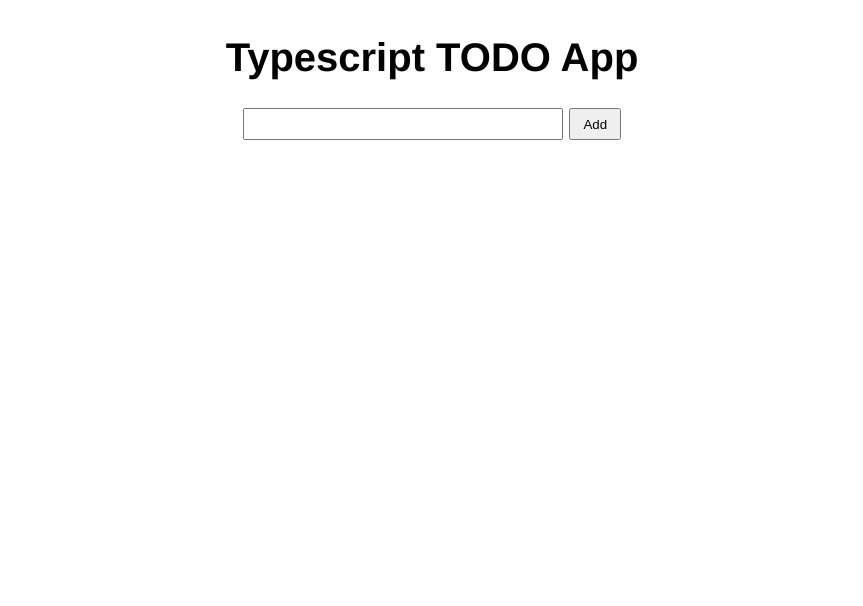
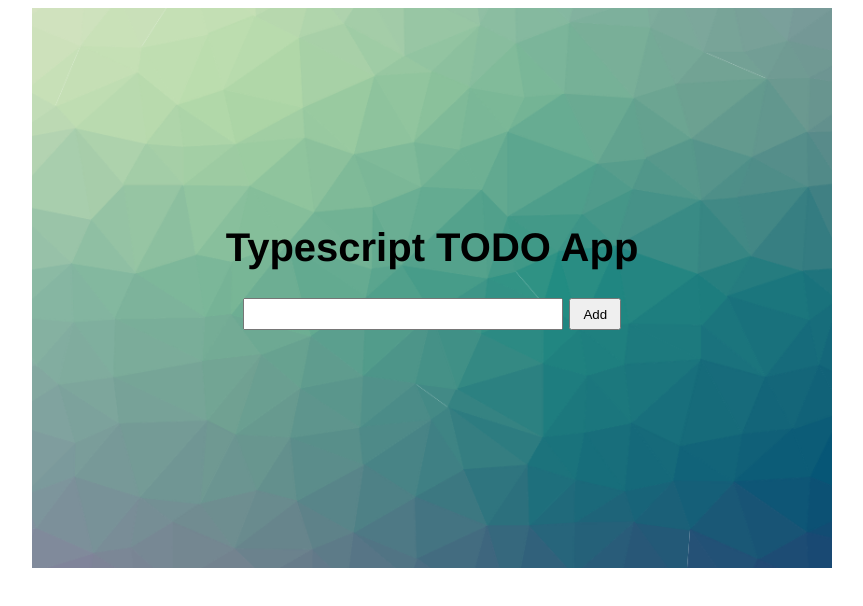
Before and after one commit to JonasWolfram/TS-TODO-Liste, a website: page public/index.html in a window 1280 px wide. Shown: the whole page, without its empty margins (208-1071 px from the left). Drawn offline with Linux system fonts and the light colour scheme; files whose address does not match are found by name.

Commit message:
CSS Background Fixed

```diff
--- a/public/index.css
+++ b/public/index.css
@@ -18,7 +18,11 @@ h1 {
   justify-content: center;
   align-items: center;
   margin: 0 auto;
-  width: 600px;
+  width: 800px;
+  height: 70vh;
+  background-image: url('./img/cool-background.png');
+  overflow: hidden;
+  background-size: cover;
 }
 
 #new-task-form > button {
--- a/src/index.ts
+++ b/src/index.ts
@@ -41,9 +41,7 @@ function addListItem(task: Task) {
   list?.append(item);
 }
 
-// function deleteCompletedTask();
-
-function saveTasks(): Task[] {
+function saveTasks() {
   localStorage.setItem('TASKS', JSON.stringify(tasks));
 }
 
```
Also changed, not shown: public/img/cool-background.png (added).
